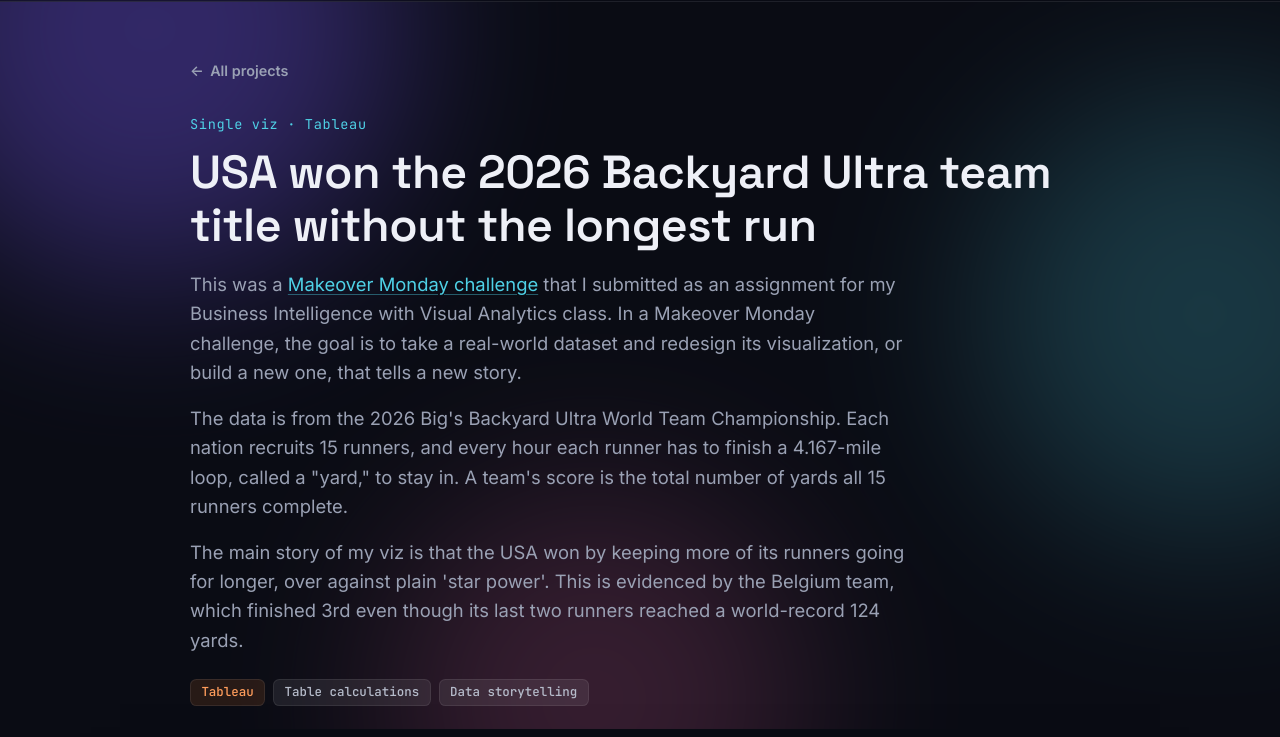
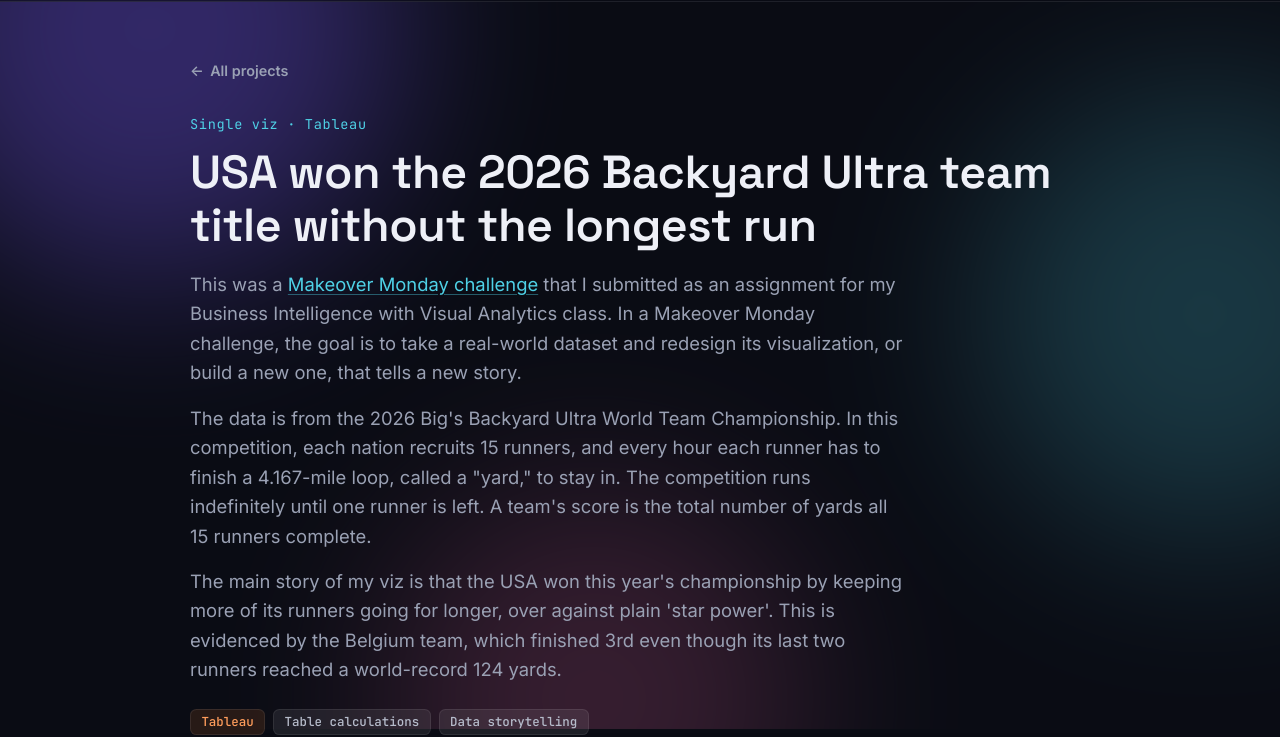
Before and after one commit to 1reubent/portfolio-website, a plain HTML site: page vizzes/backyard-ultra.html in a window 1280 px wide. Shown: the part 71-808 px from the top of the page. Drawn offline with Linux system fonts and the light colour scheme.

Commit message:
Update backyard-ultra.html

```diff
--- a/vizzes/backyard-ultra.html
+++ b/vizzes/backyard-ultra.html
@@ -115,13 +115,13 @@
           </p>
           <p class="case-lead">
             The data is from the 2026 Big's Backyard Ultra World Team
-            Championship. Each nation recruits 15 runners, and every hour each
-            runner has to finish a 4.167-mile loop, called a "yard," to stay in.
+            Championship. In this competition, each nation recruits 15 runners, and every hour each
+            runner has to finish a 4.167-mile loop, called a "yard," to stay in. The competition runs indefinitely until one runner is left.
             A team's score is the total number of yards all 15 runners complete.
           </p>
 
           <p class="case-lead">
-            The main story of my viz is that the USA won by keeping more of its
+            The main story of my viz is that the USA won this year's championship by keeping more of its
             runners going for longer, over against plain 'star power'. This is
             evidenced by the Belgium team, which finished 3rd even though its
             last two runners reached a world-record 124 yards.
```
